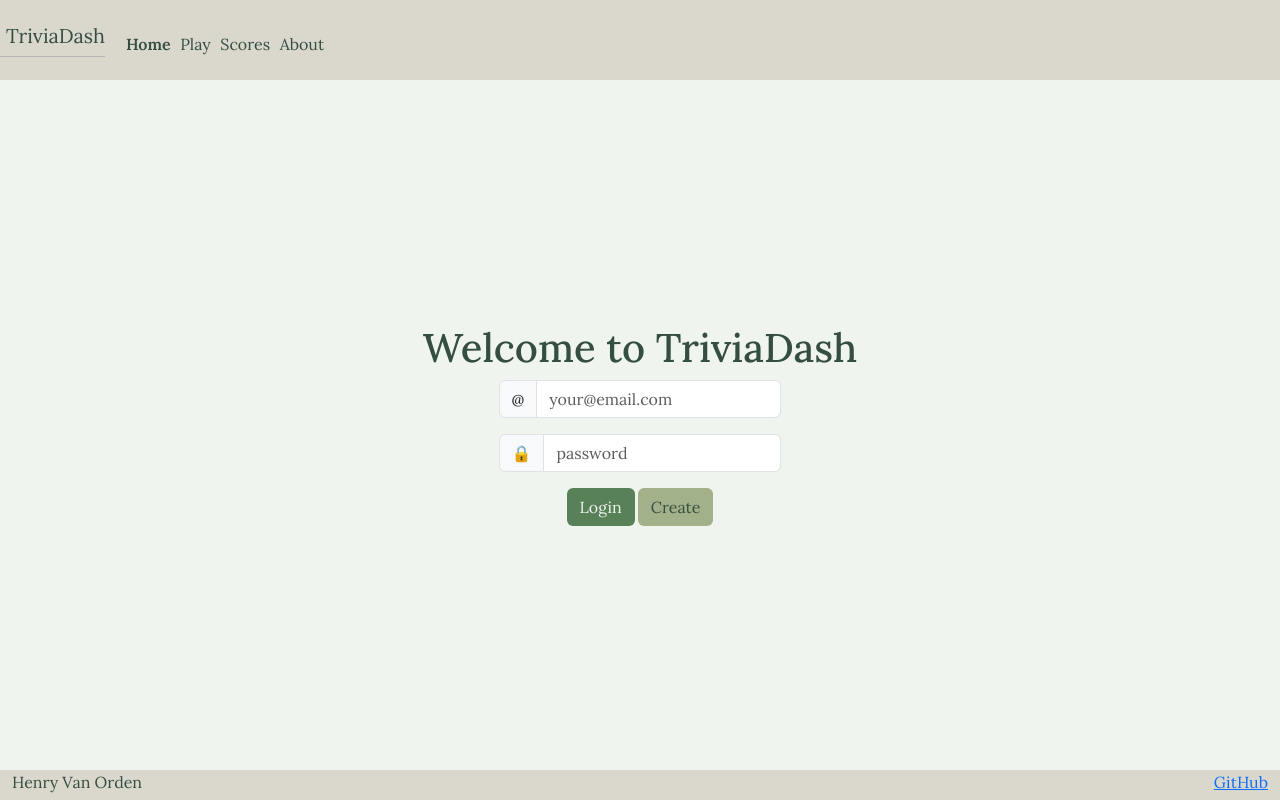
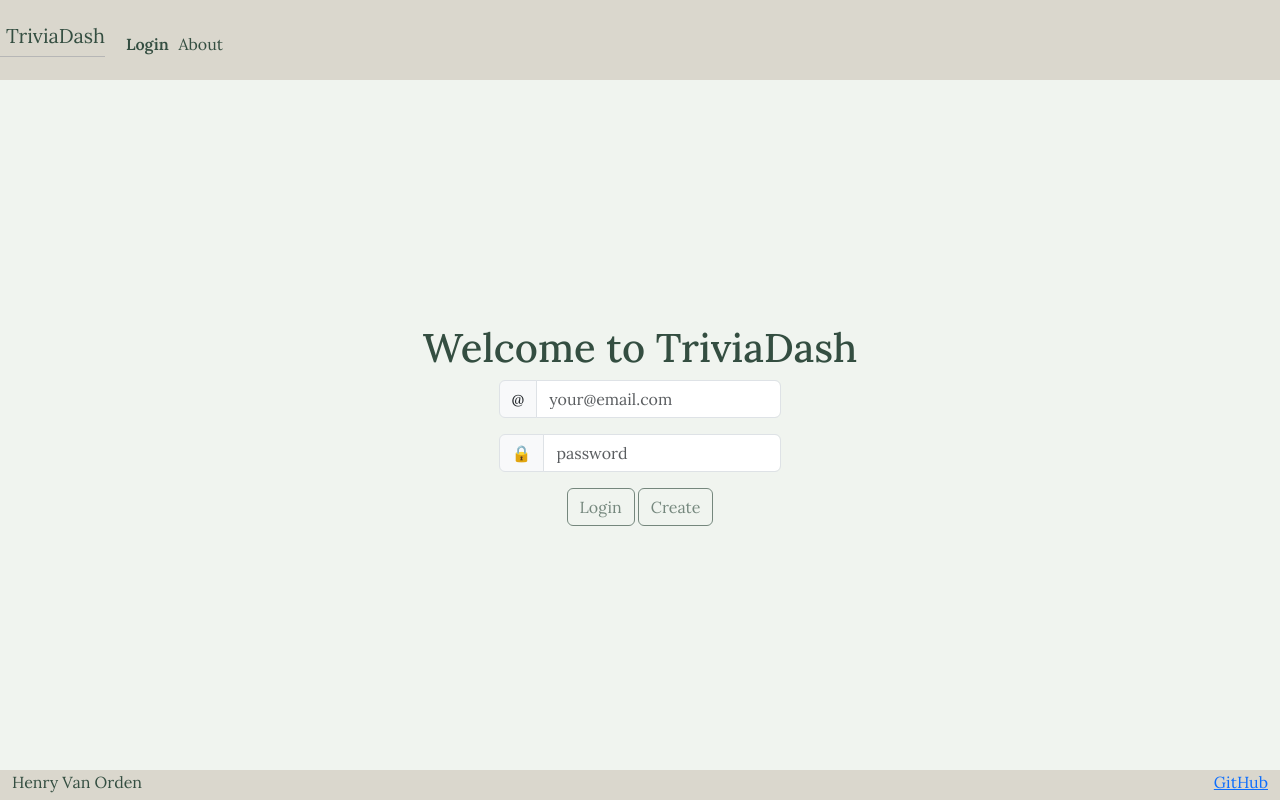
Before and after one commit to henryvanorden-crypto/startup, a React (Vite) app: page / in a window 1280 px wide. Built offline with nearby package versions, Linux system fonts and the light colour scheme.

Commit message:
login functionality

```diff
--- a/src/app.jsx
+++ b/src/app.jsx
@@ -2,13 +2,19 @@ import React from 'react';
 import 'bootstrap/dist/css/bootstrap.min.css';
 import './app.css';
 
-import { BrowserRouter, NavLink, Route, Routes } from 'react-router-dom';
+import { BrowserRouter, NavLink, Route, Routes, Navigate} from 'react-router-dom';
 import { Login } from './login/login';
 import { Play } from './play/play';
 import { Scores } from './scores/scores';
 import { About } from './about/about';
 
 export default function App() {
+    const [user, setUser] = React.useState(localStorage.getItem('user') || null);
+function logout() {
+    localStorage.removeItem('user')
+    setUser(null)
+  }
+
   return (
     <BrowserRouter>
         <div className="body back-dark">
@@ -16,17 +22,23 @@ export default function App() {
             <nav className="navbar fixed-top">
                 <div className="navbar-brand">TriviaDash</div>
                 <menu className="navbar-nav">
-                <li className="nav-item"><NavLink to="/" className="nav-link">Home</NavLink></li>
-                <li className="nav-item"><NavLink to="play" className="nav-link">Play</NavLink></li>
-                <li className="nav-item"><NavLink to="scores" className="nav-link">Scores</NavLink></li>
+                <li className="nav-item"><NavLink to="/" className="nav-link">Login</NavLink></li>
+                {user && <li className="nav-item"><NavLink to="play" className="nav-link">Play</NavLink></li>}
+                {user && <li className="nav-item"><NavLink to="scores" className="nav-link">Scores</NavLink></li>}
                 <li className="nav-item"><NavLink to="about" className="nav-link">About</NavLink></li>
                 </menu>
+                {user}
+                {user && (
+              <button onClick={logout} className="btn sec-but">
+                Logout
+              </button>
+            )}
             </nav>
             </header>
             <main>
                 <Routes>
-                    <Route path='/' element={<Login />} exact />
-                    <Route path='/play' element={<Play />} />
+                    <Route path='/' element={!user ? <Login setUser={setUser} /> : <Navigate to="/play" />} exact />
+                    <Route path='/play' element={user ? <Play user={user} /> : <Navigate to="/" />} />
                     <Route path='/scores' element={<Scores />} />
                     <Route path='/about' element={<About />} />
                     <Route path='*' element={<NotFound />} />
--- a/src/login/login.jsx
+++ b/src/login/login.jsx
@@ -1,22 +1,48 @@
 import React from 'react';
 import '../app.css';
+import { useNavigate } from 'react-router-dom';
 
-export function Login() {
+export function Login({setUser}) {
+const [text, setText] = React.useState('')
+const [password, setPassword] = React.useState('');
+const [displayError, setDisplayError] = React.useState(null);
+const navigate = useNavigate()
+
+function loginUser(){
+  localStorage.setItem('user', text)
+  setUser(text)
+  navigate('/play')
+}
+function createUser(){
+  localStorage.setItem('user', text)
+  setUser(text)
+  navigate('/play')
+}
+
+function textChange(e){
+  setText(e.target.value)
+}
+
+function passChange(e){
+  setPassword(e.target.value)
+}
+
   return (
     <main className="container-fluid back-light text-center">
       <h1>Welcome to TriviaDash</h1>
-      <form method="get" action="play.html">
+      <form>
         <div className="input-group mb-3">
           <span className="input-group-text">@</span>
-          <input className="form-control" type="text" placeholder="your@email.com" />
+          <input onChange={textChange} className="form-control" type="text" placeholder="your@email.com" />
         </div>
         <div className="input-group mb-3">
           <span className="input-group-text">🔒</span>
-          <input className="form-control" type="password" placeholder="password" />
+          <input onChange={passChange} className="form-control" type="password" placeholder="password" />
         </div>
-        <button type="submit" className="btn but-color">Login</button>
-        <button type="submit" className="btn sec-but">Create</button>
+        <button onClick={loginUser} disabled={!text || !password} className="btn but-color">Login</button>
+        <button onClick={createUser} disabled={!text || !password} className="btn sec-but">Create</button>
       </form>
     </main>
+
   );
 }
```
